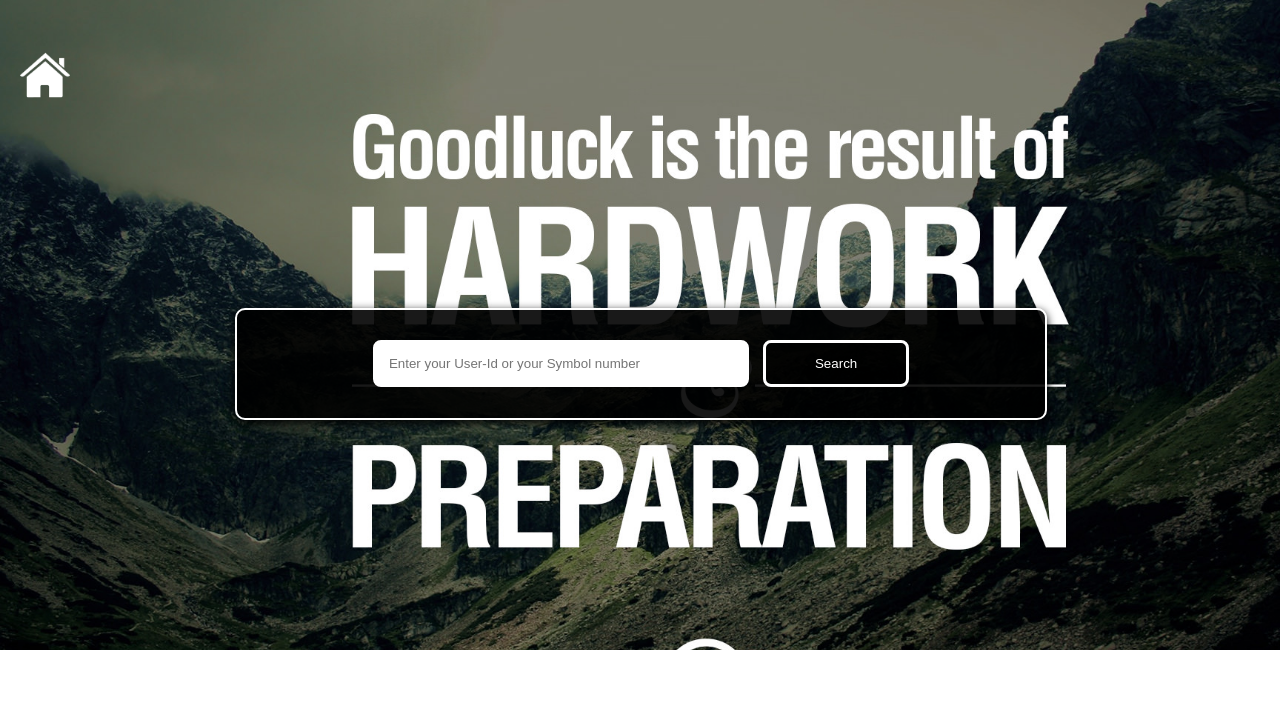
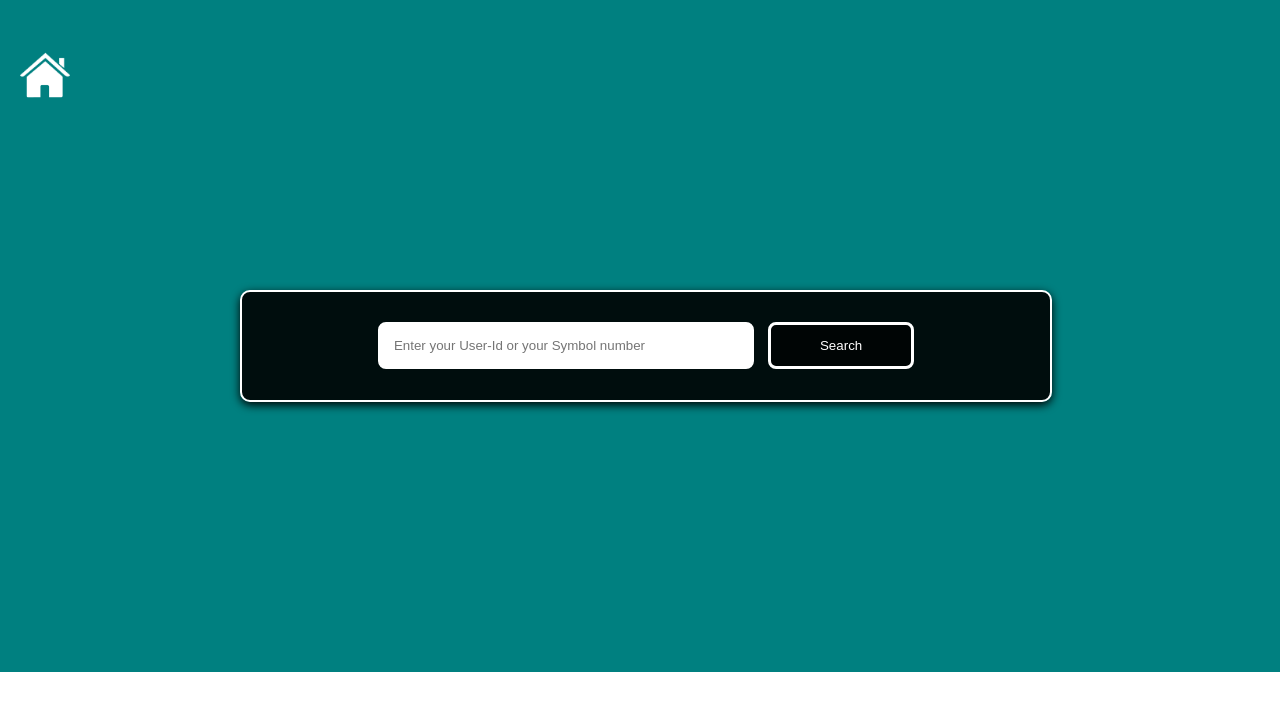
Before and after one commit to sherpa-lakpa/php-library, a PHP site: page /result.php in a window 1280 px wide. Shown: the top 711 px of the page. Run offline with PHP 8.4, Linux system fonts and the light colour scheme.

Commit message:
Little design tweaks.

```diff
--- a/registration.php
+++ b/registration.php
@@ -39,6 +39,9 @@
 						<td><input type="Password" placeholder="Re-Password" id="repassword" class="" name="repassword"></td></tr>
 				<tr><td><select name="year" id="year"><option value="blank">Select your batch</option><option>2068</option><option>2069</option><option>2070</option><option>2071</option><option>2072</option> </td>
 						<td><input type="text" placeholder="Roll No.(Required)" id="roll" class="" name="roll_no"></td></tr>
+
+						<tr><td><select name="semester" id="semester"><option value="blank">Select your semester</option><option>First</option><option>Second</option><option>Third</option><option>Fourth</option><option>Fifth</option><option>Sixth</option><option>Seventh</option>	<option>Eight</option></td>
+						<td><input type="text" placeholder="Registration number(Required)" id="regn" class="" name="rrgn"></td></tr>
 
 
 				<tr><td><input type="text" placeholder="Mobile(Required)" id="contact" class="" name="mobile"></td><td ><select name="program" id="program"><option value="blank">Select your Program</option><option>BSc. CSIT</option><option>BBS</option><option>BSW</option><option>BCA</option></select></td></tr>
--- a/style.css
+++ b/style.css
@@ -291,6 +291,15 @@ background:rgba(0,0,0,0.85);
 	border-radius:10px;
 	box-shadow:0px 2px 20px black;
 }
+.resultpage
+{
+	background:white;
+	position:absolute;
+	top:0px;
+	left:0px;
+	height:100px;
+	width:100px;
+}
 
 
 
@@ -744,7 +753,8 @@ input
 	background:url("gallery/1.jpg");
 	background-size:cover;
 	background-attachment:fixed;
-	height:100%;
+
+	height:auto;
 }
 .login_bar
 {
@@ -753,7 +763,9 @@ input
 	padding:10px;
 	align:right;
 	height:30px;
-	position:fixed;//CHANGED
+	z-index:9;
+	position:fixed;
+	background:black;
 }
 .login_bar img
 {
@@ -789,7 +801,7 @@ input
 .body_container
 {
 	background:rgba(0,0,0,0.4);
-	height:630px;
+	height:730px;
 }
 .r_container
 {
@@ -1092,12 +1104,11 @@ input
 
 }
 
-
- #top_button1,#top_button2
+#top_button1
 {
 	position:relative;
 	top:45px;
-	left:-70px;
+	left:-40px;
 	padding:10px 20px 10px 20px;
 	border-radius:3px;
 	border:0px;
@@ -1106,7 +1117,25 @@ input
 	cursor:pointer;
 	background:#07602F;
 	color:white;
+	margin:5px;
+	outline:0;
+}
+#top_button2
+{
+	position:absolute	;
+	top:5px;
+	left:60px;
+	padding:10px 20px 10px 20px;
+	border-radius:3px;
+	border:0px;
+	z-index:10;
+	font-size:15px;
+	cursor:pointer;
+	background:#07602F;
+	color:white;
 	margin:5;
+	display:none;
+		outline:0;
 }
 .scontainer .issued_number
 {
@@ -1352,6 +1381,8 @@ input
 {
 	margin-top:-75px;
 	height:auto;
+	padding-bottom:40px;
+	padding-top:60px;
 }
 .bcontainer
 {
--- a/style1.css
+++ b/style1.css
@@ -5,21 +5,25 @@
 .result_wrapper
 {
   width:100%;
-  height:650px;
+  height:auto;
 
   background:url('gallery/goodluck.jpg');
   background-size:cover;
   background-repeat: no-repeat;
     background-attachment: fixed;
-
+height:auto;
+padding:95px;
+padding-right:0px;
+padding-left:0px;
+background:teal;
 }
 .resultsearch
 {
 	background:rgba(255,255,255,0.2);
   background:rgba(0,0,0,0.9);
+	margin:195px 0px 175px 0px;
 	position:relative;
-	top:308px;
-	left:235px;
+	right:-240px;
   box-shadow:0px 3px 10px black;
   border:2px solid white;
   text-align: center;
@@ -38,7 +42,7 @@
   background:white;
   color:black;
   transition:all 0.6s;
-  border:1px solid black;
+  border:3px solid black;
   cursor:pointer;
 
 }
@@ -81,6 +85,7 @@ padding-top:10px;
   margin-right:auto;
   border-collapse: collapse;
   margin-bottom:20px;
+  border-radius:5px;
 }
 .marksheet_table tr td
 {
```
Also changed, not shown: scontainer.php (+28 -9 lines), pp/stlawrence.png (added).
